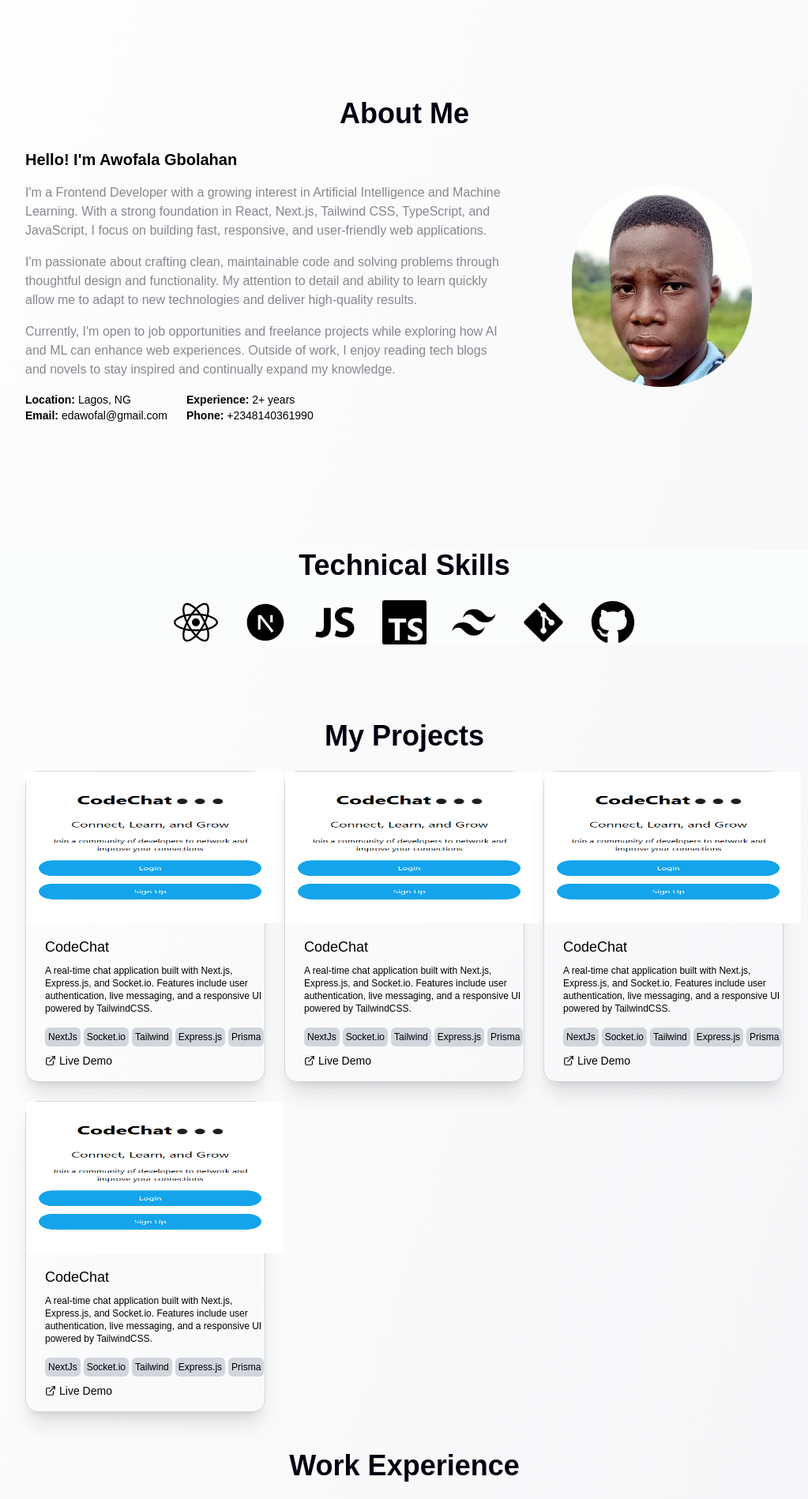
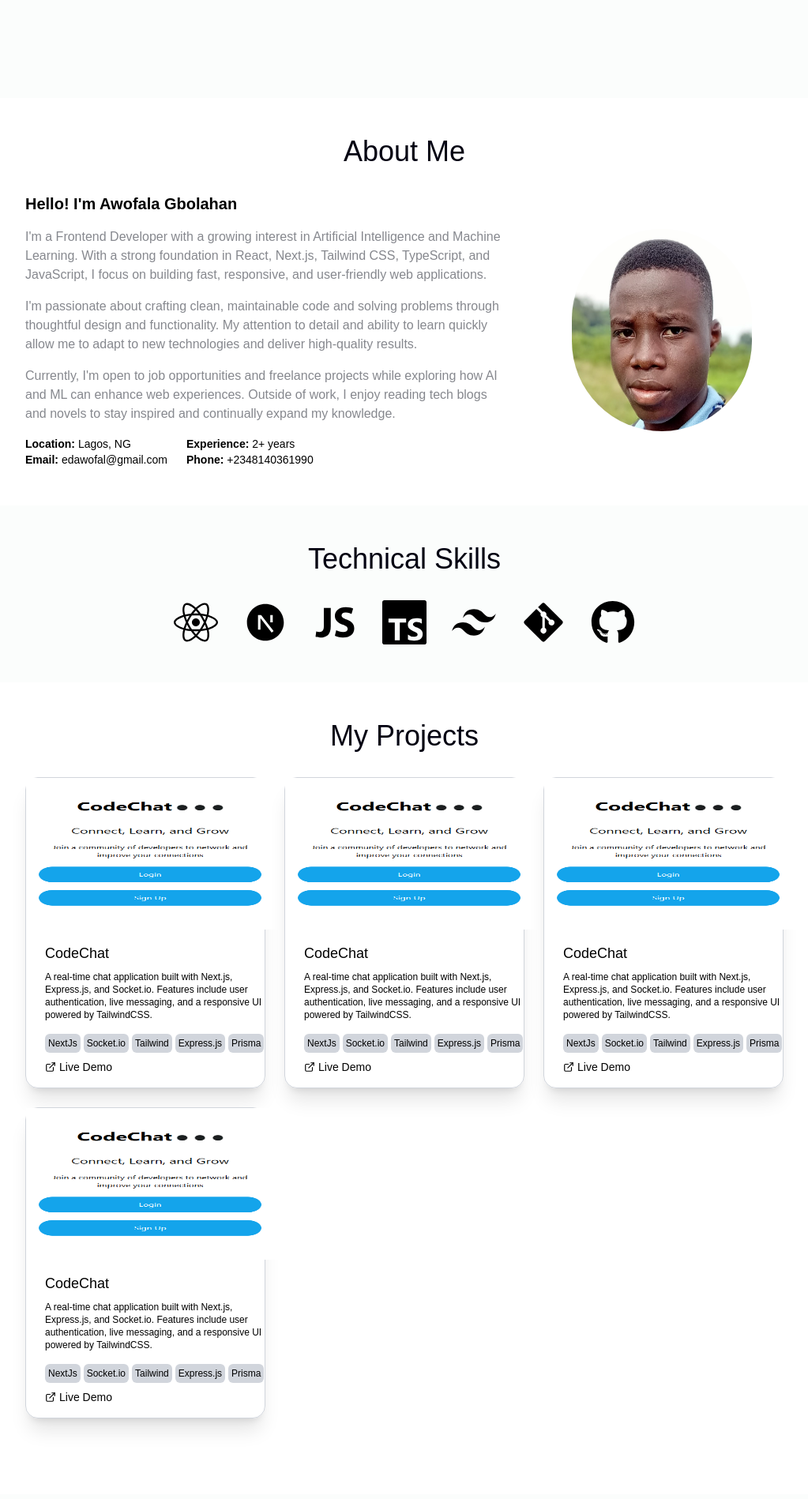
Before and after one commit to Edcology/portfolio, a Next.js app: page / in a window 1280 px wide. Shown: the part 700-2598 px from the top of the page at 79% size, without its empty margins (128-1151 px from the left). Built offline with nearby package versions, Linux system fonts and the light colour scheme.

Commit message:
Added the footer section

```diff
--- a/src/app/page.tsx
+++ b/src/app/page.tsx
@@ -1,6 +1,7 @@
 import About from '@/components/About'
 import Contact from '@/components/Contact'
 import Experience from '@/components/Experience'
+import Footer from '@/components/Footer'
 import Header from '@/components/Header'
 import Hero from '@/components/Hero'
 import Projects from '@/components/Projects'
@@ -8,7 +9,7 @@ import Skills from '@/components/Skills'
 
 const Home = () => {
   return (
-    <div className='flex flex-col justify-center bg-linear-to-br from-white to-gray-100 py-6 px-4 min-h-screen'>
+    <div className='flex flex-col justify-center py-6 min-h-screen'>
       <Header />
       <Hero />
       <About />
@@ -16,6 +17,7 @@ const Home = () => {
       <Projects />
       <Experience />
       <Contact />
+      <Footer />
     </div>
   )
 }
--- a/src/components/About.tsx
+++ b/src/components/About.tsx
@@ -3,8 +3,8 @@ import profile from "../../public/profile.jpg"
 
 const About = () => {
   return (
-    <section id="about" className="md:px-2 lg:px-36 mb-40">
-        <h1 className="text-center text-[#030212] text-2xl lg:text-4xl mb-6 font-semibold">About Me</h1>
+    <section id="about" className="md:px-6 px-4 lg:px-40 py-12">
+        <h1 className="text-center text-[#030212] text-3xl lg:text-4xl mb-8 font-medium">About Me</h1>
         <div className="flex flex-col md:flex-row-reverse gap-8 md:flex-1 lg:gap-12">
             <div className="flex justify-center items-center lg:p-10">
                 <Image src={profile} alt='Profile Picture' height={600} width={600} className="rounded-full w-64 h-64 md:w-5xl md:h-5xl lg:w-2xl lg:h-2xl" />
--- a/src/components/Contact.tsx
+++ b/src/components/Contact.tsx
@@ -4,7 +4,7 @@ import ContactForm from "./ContactForm"
 
 const Contact = () => {
   return (
-    <section id="contact" className="mt-12">
+    <section id="contact" className="py-12 px-4">
         <h1 className="text-center text-[#030212] text-3xl lg:text-4xl mb-8 font-medium">Get In Touch</h1>
         <div className="flex flex-col md:flex-row gap-6 lg:px-36 px-2 md:px-4">
             <div className="md:w-1/2">
--- a/src/components/Experience.tsx
+++ b/src/components/Experience.tsx
@@ -28,8 +28,8 @@ const Experience = () => {
         }
     ]
   return (
-    <section id="experience" className="mt-12 px-1 lg:px-64 ">
-        <h1 className="text-center text-[#030212] text-2xl lg:text-4xl mb-6 font-semibold">Work Experience</h1>
+    <section id="experience" className="bg-[#fbfdfc] py-12 mt-12 px-4 lg:px-64 ">
+        <h1 className="text-center text-[#030212] text-3xl lg:text-4xl mb-8 font-medium">Work Experience</h1>
         <div className="md:border-l border-gray-300">
             <div className="grid gap-8 md:pl-7">
                 {
--- /dev/null
+++ b/src/components/Footer.tsx
@@ -0,0 +1,51 @@
+import { EnvelopeIcon, HeartIcon } from "@heroicons/react/24/outline"
+import Link from "next/link"
+import { FaXTwitter } from "react-icons/fa6"
+import { PiGithubLogoLight } from "react-icons/pi"
+import { SlSocialLinkedin } from "react-icons/sl"
+
+
+const Footer = () => {
+    const date = new Date()
+  return (
+    <footer id="footer" className="md:px-6 px-4 lg:px-40 pt-12 pb-2 bg-[#fbfdfc]">
+        <div className="grid gap-4 md:flex">
+            <div className="grid gap-4 md:flex md:flex-col md:gap-3 md:w-1/3">
+                <h1 className="text-xl">&lt;Awofala Gbolahan/&gt;</h1>
+                <p className="text-[#86888e] text-sm">Transforming ideas into seamless, scalable digital solutions with clean design and modern tech.</p>
+            </div>
+            <div className="grid gap-4 md:flex md:flex-col md:gap-3 md:w-1/3">
+                <h1 className="text-xl">Quick Links</h1>
+                <ul className="text-[#86888e] text-sm md:flex md:flex-col md:gap-2">
+                    <Link href='#home'><li>Home</li></Link>
+                    <Link href='#about'><li>About</li></Link>
+                    <Link href='#skills'><li>Skills</li></Link>
+                    <Link href='#projects'><li>Projects</li></Link>
+                    <Link href='#experience'><li>Experience</li></Link>
+                    <Link href='#contact'><li>Contact</li></Link>
+                </ul>
+            </div>
+            <div className="grid gap-4 md:flex md:flex-col md:gap-3 md:w-1/3">
+                <h1 className="text-xl">Contact</h1>
+                <div className="text-[#86888e] text-sm md:flex md:flex-col md:gap-3">
+                    <p>Lagos, NG</p>
+                    <p>edawofal@gmail.com</p>
+                    <p>+2348140361990</p>
+                </div>
+            </div>
+        </div>
+        <div className='flex gap-6 py-8 justify-center text-[#86888e]'>
+            <Link href='https://www.google.com'><PiGithubLogoLight className='cursor-pointer h-8 w-8' /></Link>
+            <Link href='https://www.google.com'><SlSocialLinkedin className='cursor-pointer h-7 w-7' /></Link>
+            <Link href='https://www.google.com'><FaXTwitter className='cursor-pointer h-7 w-7' /></Link>
+            <Link href='https://www.google.com'><EnvelopeIcon className='cursor-pointer h-8 w-8' /></Link>
+        </div>
+        <hr className="text-gray-300" />
+        <div className="text-center pt-6">
+            <p className="flex justify-center items-center text-center">&copy; {date.getFullYear()} Awofala Gbolahan. Made with <span><HeartIcon className="h-5 w-5 ml-0.5 text-red-500" /></span></p>
+        </div>
+    </footer>
+  )
+}
+
+export default Footer
--- a/src/components/Hero.tsx
+++ b/src/components/Hero.tsx
@@ -7,7 +7,7 @@ import { Typewriter } from 'react-simple-typewriter'
 
 const Hero = () => {
   return (
-    <section id='home' className='text-center flex flex-col justify-center items-center pt-12 sm:px-12 md:px-24 lg:px-72 h-screen'>
+    <section id='home' className='bg-[#fbfdfc] text-center flex flex-col justify-center items-center pt-12 sm:px-12 md:px-24 lg:px-72 h-screen'>
         <h1 className='text-[32px] md:text-4xl lg:text-[50px] text-[#030212] mb-6'>Hi, I&apos;m Awofala Gbolahan </h1>
         <h2 className='text-[#86888e] text-2xl lg:text-3xl mb-6'>
             <Typewriter words={['A Frontend Developer']} loop={true} typeSpeed={70} deleteSpeed={50} delaySpeed={2000} />
--- a/src/components/Projects.tsx
+++ b/src/components/Projects.tsx
@@ -33,9 +33,9 @@ const Projects = () => {
         },
     ]
   return (
-    <section id="projects">
-        <h1 className='text-center text-[#030212] text-2xl lg:text-4xl mb-6 font-semibold'>My Projects</h1>
-        <div className="grid gap-6 grid-cols-[repeat(auto-fit,minmax(250px,1fr))] lg:px-36 px-0.5">
+    <section id="projects" className="px-4 py-12">
+        <h1 className='text-center text-[#030212] text-3xl lg:text-4xl mb-8 font-medium'>My Projects</h1>
+        <div className="grid gap-6 grid-cols-[repeat(auto-fit,minmax(250px,1fr))] lg:px-36">
             {
                 projects.map((project, index: number) => (
                     <ProjectCard
--- a/src/components/Skills.tsx
+++ b/src/components/Skills.tsx
@@ -6,8 +6,8 @@ import { SiTypescript } from 'react-icons/si'
 
 const Skills = () => {
   return (
-    <section id='skills' className='md:px-24 px-2 sm:px-4 lg:px-40 flex flex-col justify-center items-center mb-24 bg-[#fbfdfc]'>
-        <h1 className='text-center text-[#030212] text-2xl lg:text-4xl mb-6 font-semibold'>Technical Skills</h1>
+    <section id='skills' className='md:px-32 px-6 py-12 sm:px-4 lg:px-48 flex flex-col justify-center items-center bg-[#fbfdfc]'>
+        <h1 className='text-center text-[#030212] text-3xl lg:text-4xl mb-8 font-medium'>Technical Skills</h1>
         <div className='flex gap-2 md:gap-4 lg:gap-8'>
             <FaReact className='h-10 w-10 md:h-14 md:w-14' />
             <RiNextjsFill className='h-10 w-10 md:h-14 md:w-14' />
```
